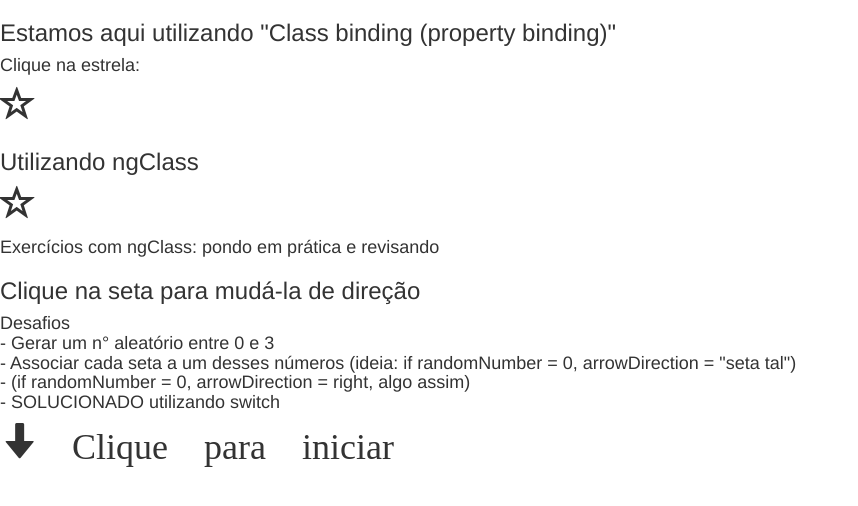
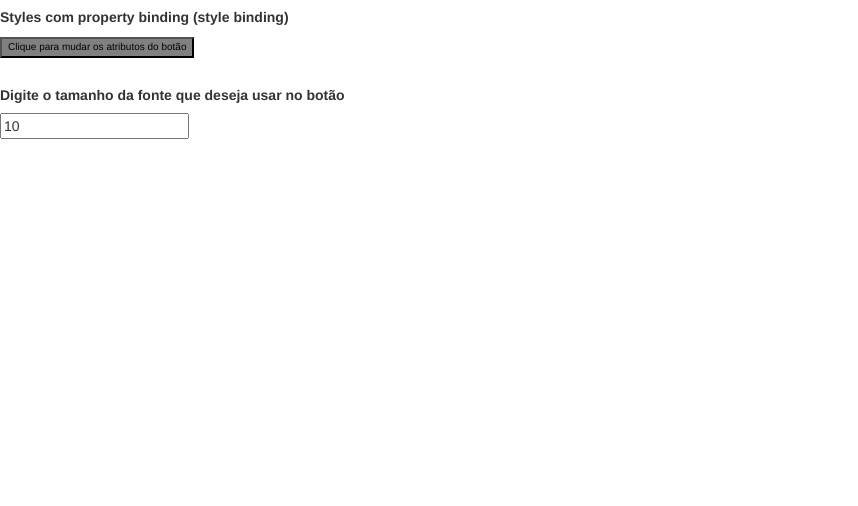
Before and after one commit to DevCaioSouza/Curso-Loiane-Angular, an Angular app in the folder diretivas/: page / in a window 1280 px wide. Shown: the top 506 px of the page, without its empty margins (0-858 px from the left). Built offline with nearby package versions, Linux system fonts and the light colour scheme.

Commit message:
importado o FormsModule para usar o ngModel

```diff
--- a/diretivas/src/app/app.component.html
+++ b/diretivas/src/app/app.component.html
@@ -3,4 +3,5 @@
   Um bom caso de uso pro switchCase, é alternar
   entre os conteúdos dos links de uma navBar
 </app-diretiva-ngswitch> -->
-<app-diretiva-ng-class></app-diretiva-ng-class>
+<!-- <app-diretiva-ng-class></app-diretiva-ng-class> -->
+<app-diretiva-ngstyle></app-diretiva-ngstyle>
--- a/diretivas/src/app/app.module.ts
+++ b/diretivas/src/app/app.module.ts
@@ -1,5 +1,6 @@
 import { NgModule } from '@angular/core';
 import { BrowserModule } from '@angular/platform-browser';
+import { FormsModule } from "@angular/forms"
 
 import { AppRoutingModule } from './app-routing.module';
 import { AppComponent } from './app.component';
@@ -18,7 +19,8 @@ import { DiretivaNgstyleComponent } from './diretiva-ngstyle/diretiva-ngstyle.co
   ],
   imports: [
     BrowserModule,
-    AppRoutingModule
+    AppRoutingModule,
+    FormsModule
   ],
   providers: [],
   bootstrap: [AppComponent]
--- a/diretivas/src/app/diretiva-ngstyle/diretiva-ngstyle.component.html
+++ b/diretivas/src/app/diretiva-ngstyle/diretiva-ngstyle.component.html
@@ -1 +1,18 @@
-<p>diretiva-ngstyle works!</p>
+<h5
+[style.fontWeight]="'bold'"
+>Styles com property binding (style binding)</h5>
+
+<button
+  [style.backgroundColor]="ativo ? 'blue' : 'gray'"
+  [style.color]="ativo ? 'white' : 'black'"
+  [style.fontWeight]="ativo ? 'bold' : 'normal'"
+  [style.fontSize]="tamanhoFonte + 'px'"
+  (click)="mudarAtivo()"
+>
+  Clique para mudar os atributos do botão
+</button> <br><br>
+
+<h5
+  [style.fontWeight]="'bold'"
+> Digite o tamanho da fonte que deseja usar no botão </h5>
+<input type="text" [(ngModel)]="tamanhoFonte" >
--- a/diretivas/src/app/diretiva-ngstyle/diretiva-ngstyle.component.ts
+++ b/diretivas/src/app/diretiva-ngstyle/diretiva-ngstyle.component.ts
@@ -7,4 +7,11 @@ import { Component } from '@angular/core';
 })
 export class DiretivaNgstyleComponent {
 
+  ativo: boolean = false;
+
+  tamanhoFonte: number = 10
+
+  mudarAtivo(){
+    this.ativo = !this.ativo;
+  }
 }
```
